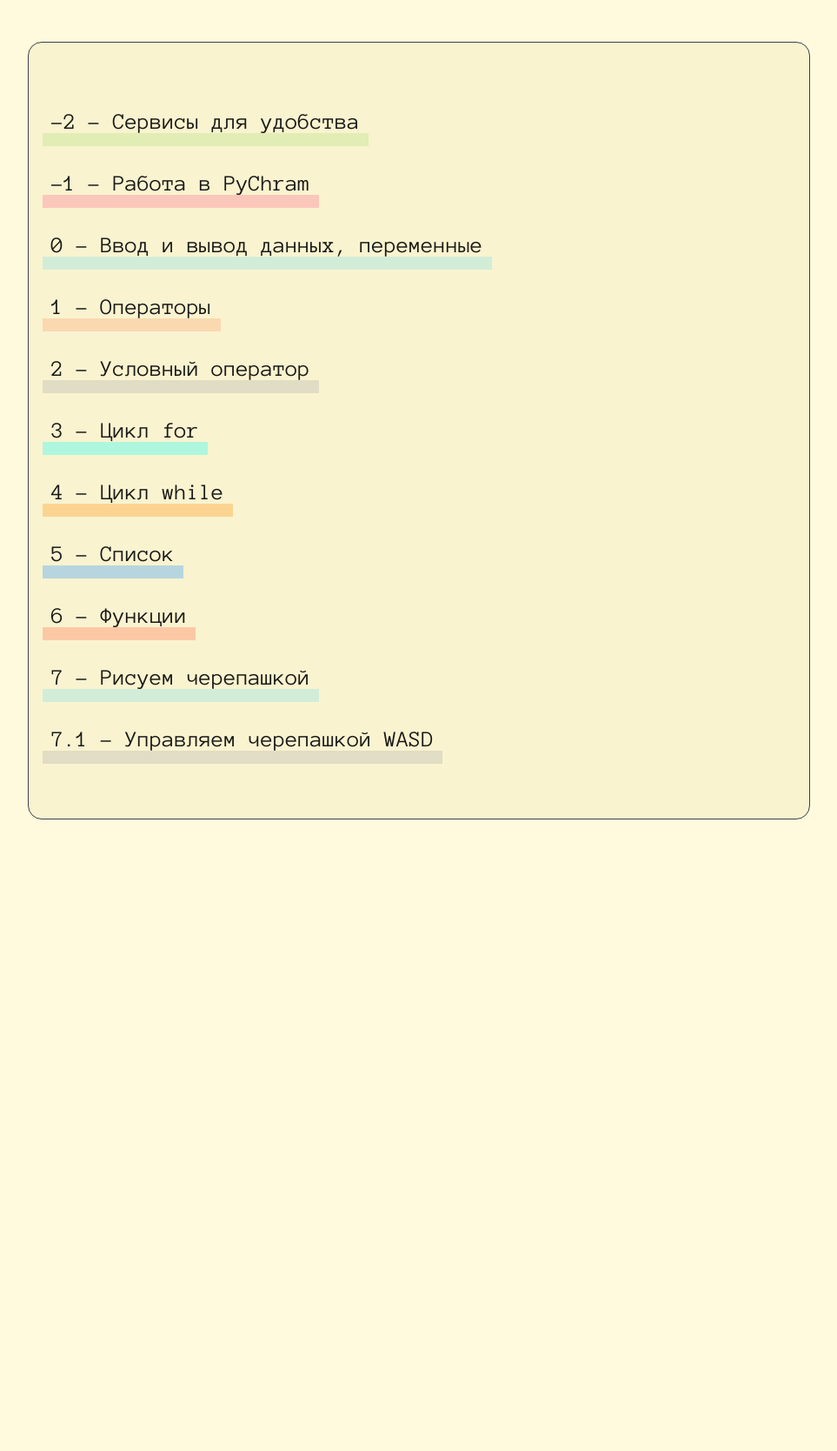
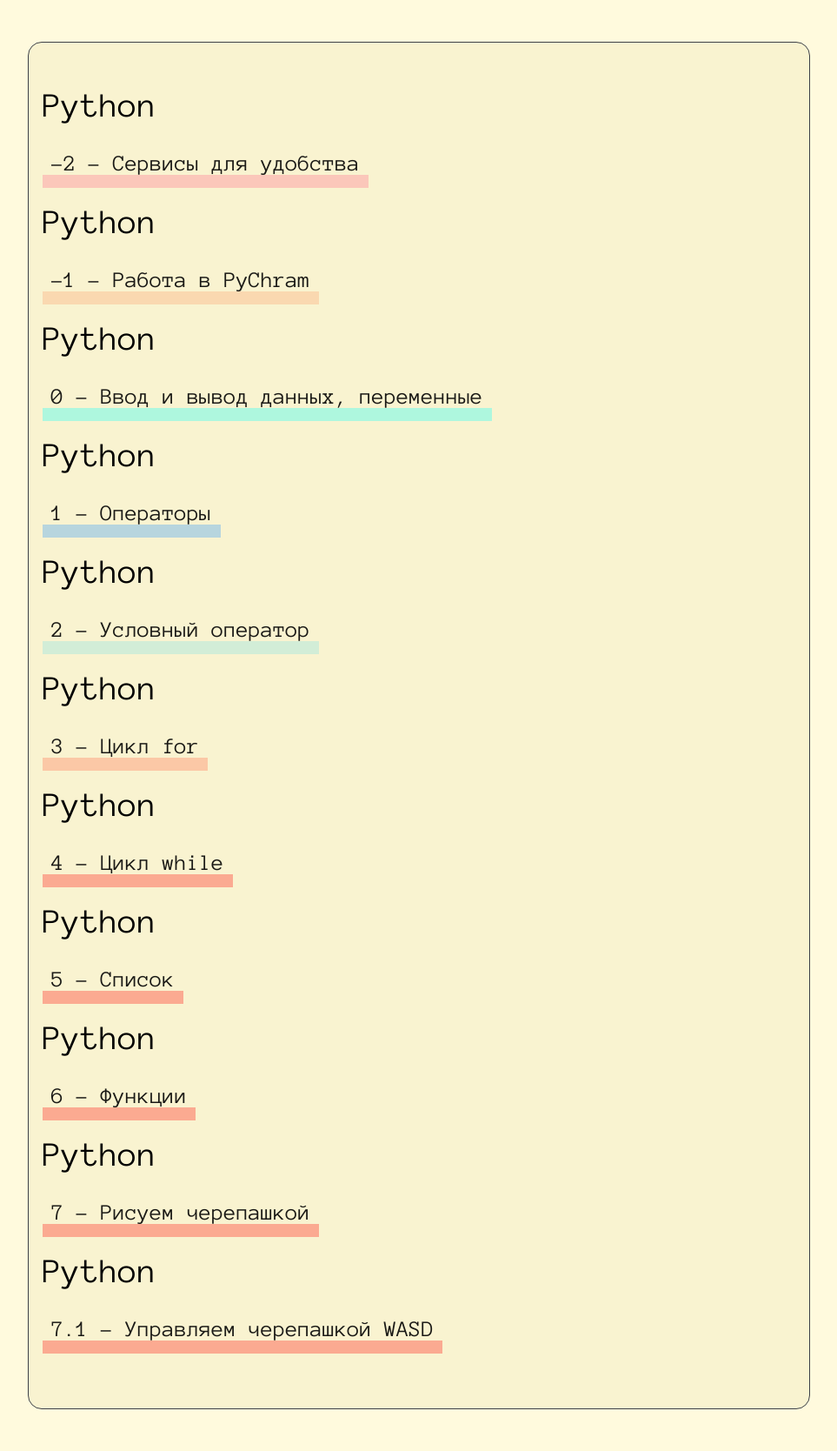
Before and after one commit to Rattlhead/rattlhead.github.io, a Jekyll site: the page built from index.html, in a window 1280 px wide. Shown: the whole page at 87% size, without its empty margins (158-1121 px from the left). Built offline with Jekyll 4.4.1, drawn with Linux system fonts in a browser that asks for light colours; before the commit the page ends 990 px from its top, so only the background shows below that.

Commit message:
add post 3d printer

```diff
--- a/index.html
+++ b/index.html
@@ -8,6 +8,13 @@
  {% assign posts = site.posts | sort: "index"  %}
   {% for post in posts %}
     {% if post.theme == "python" %}
+		<h1>Python</h1>
+    <p class="link_post-box">
+       <a href="{{ site.baseurl }}{{ post.url }}" target="_blank" class=" link_post ">{{post.index}} - {{ post.title }}</a>
+    </p>
+    {% endif %}
+		{% if post.theme == "3d print" %}
+		<h1>Python</h1>
     <p class="link_post-box">
        <a href="{{ site.baseurl }}{{ post.url }}" target="_blank" class=" link_post ">{{post.index}} - {{ post.title }}</a>
     </p>
```
